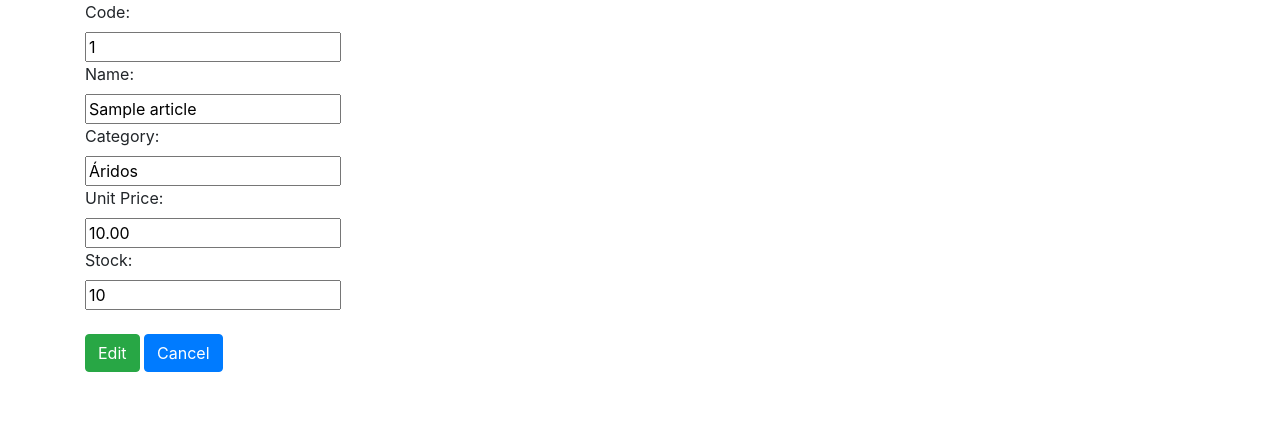
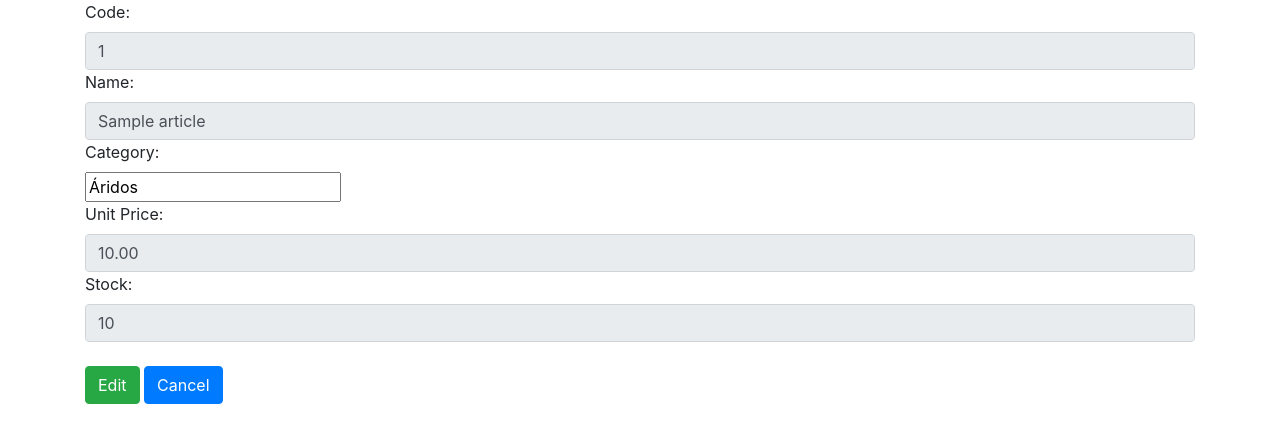
Before and after one commit to Tompsons/corbis, a Django app: page /view/1/ in a window 1280 px wide. Shown: the part 136-579 px from the top of the page. Run offline with Django 3.2, Linux system fonts and the light colour scheme; a user stored in the database is signed in; data comes from the database, SQL or seed files in the repository; both versions use the stored data as it was after the commit; tables that the repository leaves empty hold one stand-in row (values such as "Sample post"); some libraries are stand-ins or nearby versions.

```diff
--- a/app/stock/templates/stock/article_detail.html
+++ b/app/stock/templates/stock/article_detail.html
@@ -11,12 +11,12 @@
         <div>
             <label>{% trans 'Code' %}: </label>
             <br>
-            <input class="form-class" readonly="true" value="{{ object.code }}">
+            <input class="form-control" readonly="true" value="{{ object.code }}">
         </div>
         <div>
             <label>{% trans 'Name' %}: </label>
             <br>
-            <input class="form-class" readonly="true" value="{{ object.name }}">
+            <input class="form-control" readonly="true" value="{{ object.name }}">
         </div>
         <div>
             <label>{% trans 'Category' %}: </label>
@@ -26,12 +26,12 @@
         <div>
             <label>{% trans 'Unit Price' %}: </label>
             <br>
-            <input class="form-class" readonly="true" value="{{ object.unit_price|default_if_none:"" }}">
+            <input class="form-control" readonly="true" value="{{ object.unit_price|default_if_none:"" }}">
         </div>
         <div>
             <label>{% trans 'Stock' %}: </label>
             <br>
-            <input class="form-class" readonly="true" value="{{ object.stock }}">
+            <input class="form-control" readonly="true" value="{{ object.stock }}">
         </div>
     </div>
     <div>
```
Also changed, not shown: app/stock/fixtures/initial_data.json (added, +23 -0 lines), app/stock/templates/stock/article_form.html (+9 -0 lines), README.md.
